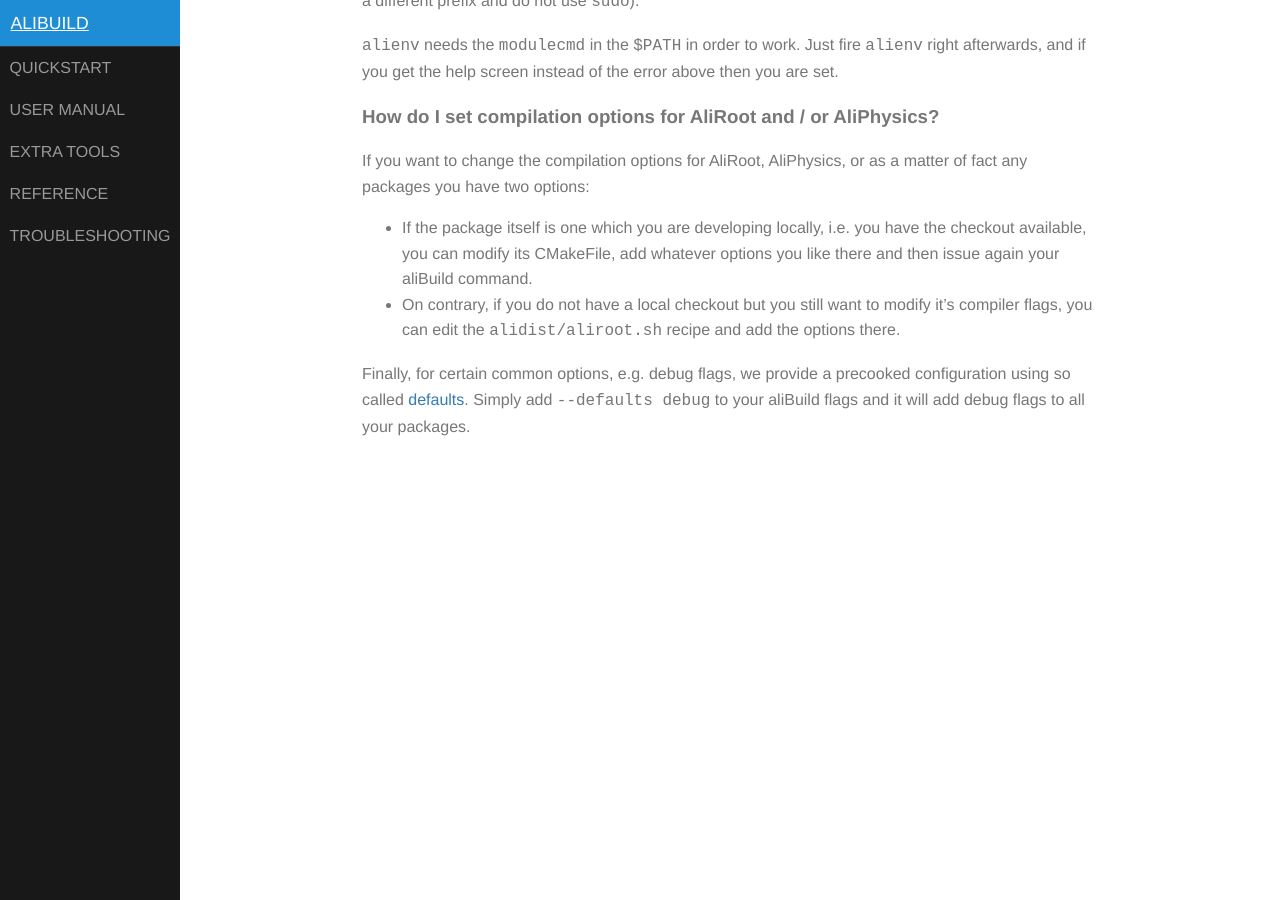
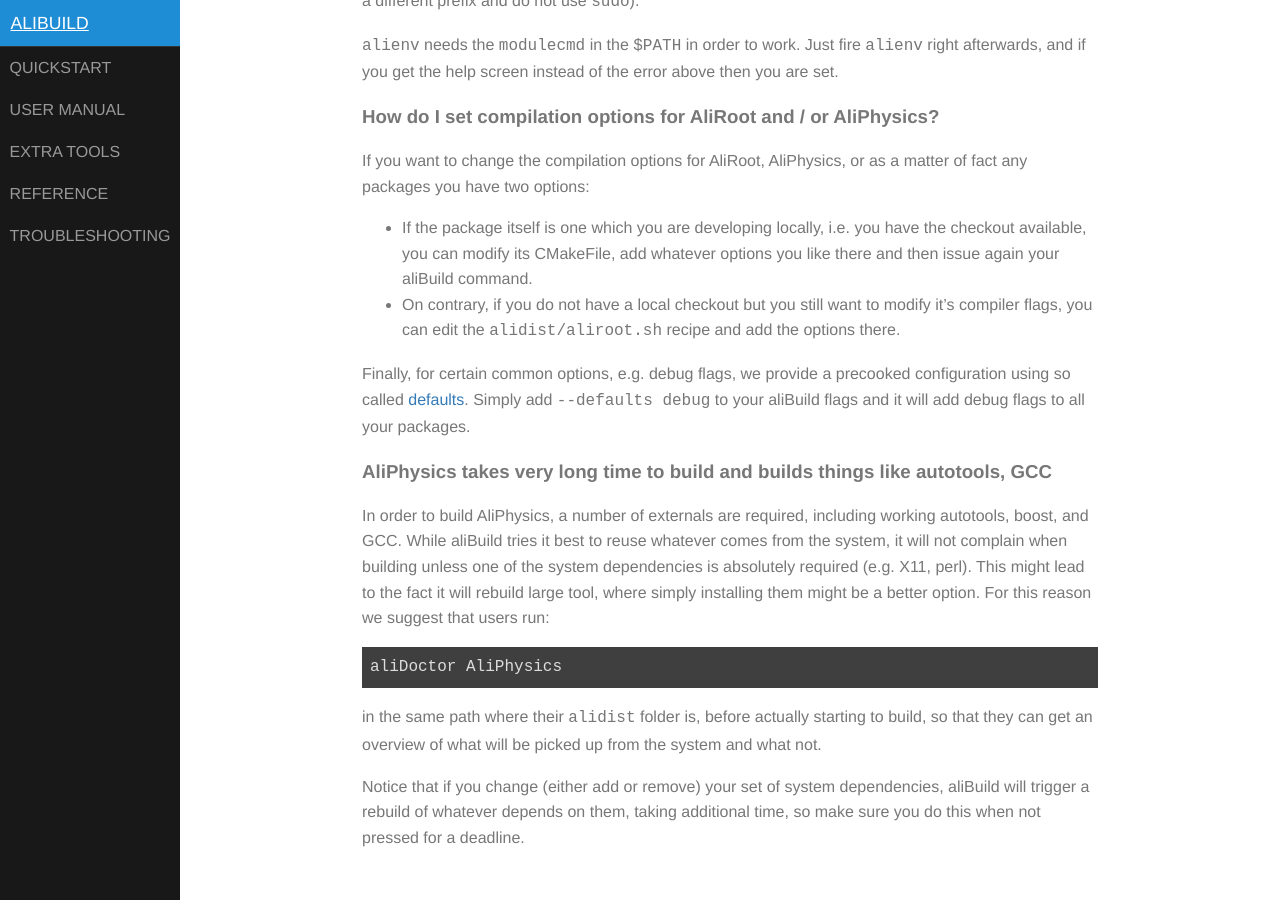
Before and after one commit to alisw/alibuild, a Jekyll site: the page built from troubleshooting.markdown, in a window 1280 px wide and 900 px high, scrolled down 5106 px. Built offline with Jekyll 4.4.1, drawn with Linux system fonts in a browser that asks for light colours.

Commit message:
Add suggestion on how to speedup builds

```diff
--- a/troubleshooting.markdown
+++ b/troubleshooting.markdown
@@ -259,3 +259,24 @@ Finally, for certain common options, e.g. debug flags, we provide a
 precooked configuration using so called [defaults](user.html#defaults).
 Simply add `--defaults debug` to your aliBuild flags and it will add
 debug flags to all your packages.
+
+### AliPhysics takes very long time to build and builds things like autotools, GCC
+
+In order to build AliPhysics, a number of externals are required,
+including working autotools, boost, and GCC. While aliBuild tries it
+best to reuse whatever comes from the system, it will not complain when
+building unless one of the system dependencies is absolutely required
+(e.g. X11, perl). This might lead to the fact it will rebuild large
+tool, where simply installing them might be a better option. For this
+reason we suggest that users run:
+
+    aliDoctor AliPhysics
+
+in the same path where their `alidist` folder is, before actually
+starting to build, so that they can get an overview of what will be
+picked up from the system and what not.
+
+Notice that if you change (either add or remove) your set of system
+dependencies, aliBuild will trigger a rebuild of whatever depends on
+them, taking additional time, so make sure you do this when not pressed
+for a deadline.
```
